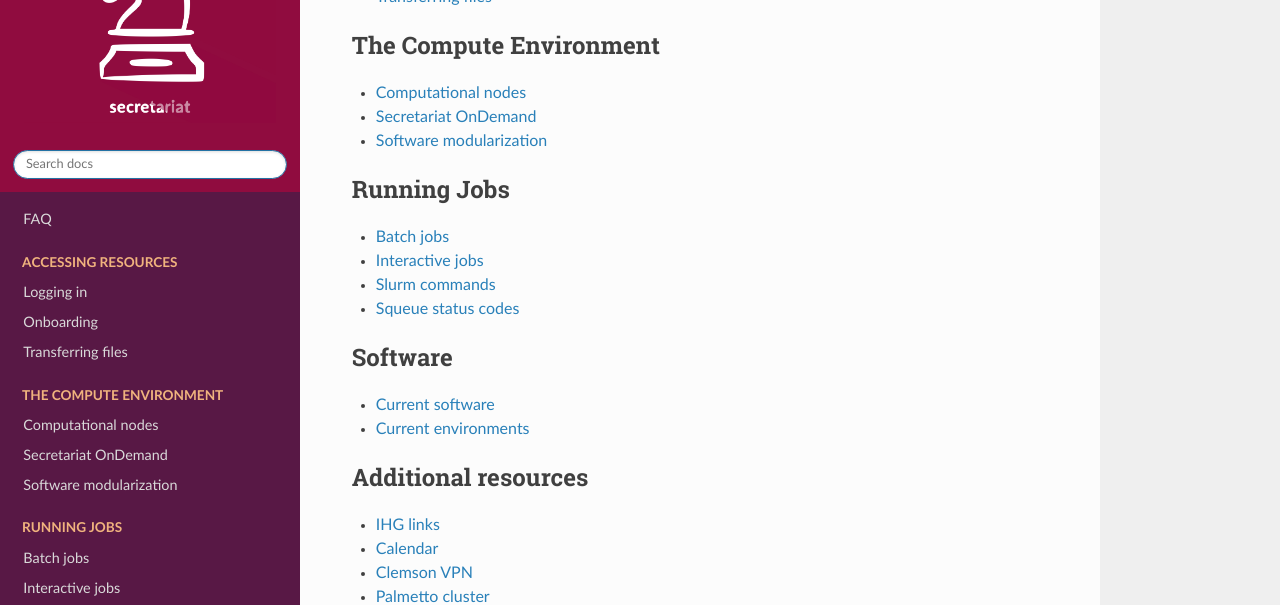
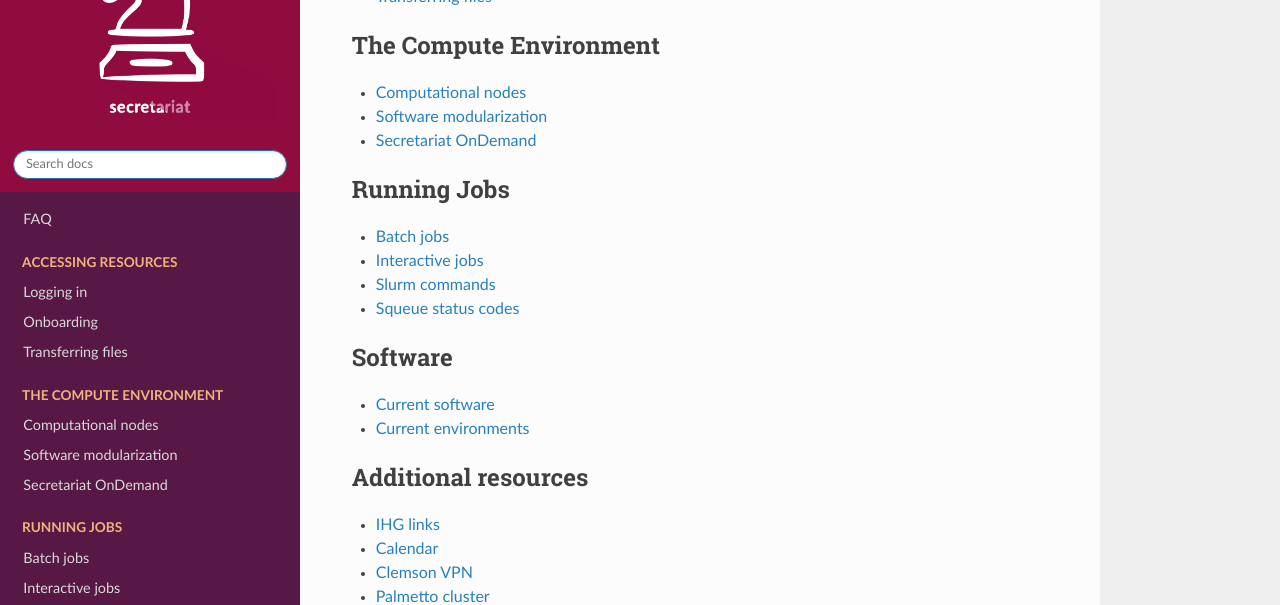
Before and after one commit to amalgamaria/secretariat, a Sphinx documentation site: the page built from docs/index.rst, in a window 1280 px wide and 900 px high, scrolled down 513 px. Shown: the part 151-756 px from the top of the window. Built offline with Sphinx 7.4.7 and the Read the Docs theme 3.1.0, drawn with Linux system fonts in a browser that asks for light colours; pages that are not in the unit, such as notebooks, are missing from menus.

```diff
--- a/docs/index.rst
+++ b/docs/index.rst
@@ -37,8 +37,8 @@ Institute for Human Genetics Research Computing
    :caption: The Compute Environment
 
    compute/nodes
+   compute/modules
    compute/ood
-   compute/modules
 
 .. toctree::
    :maxdepth: 1
```
